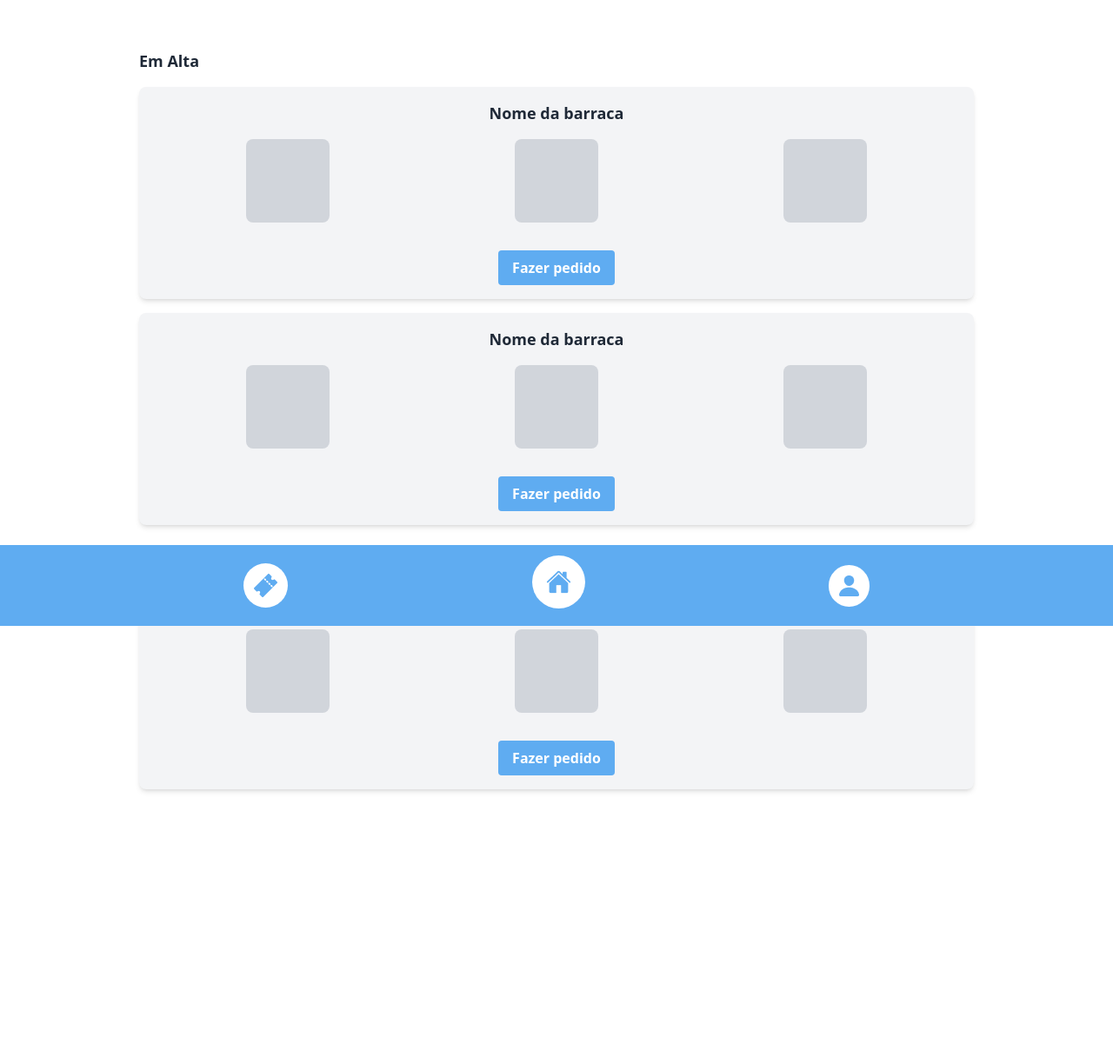
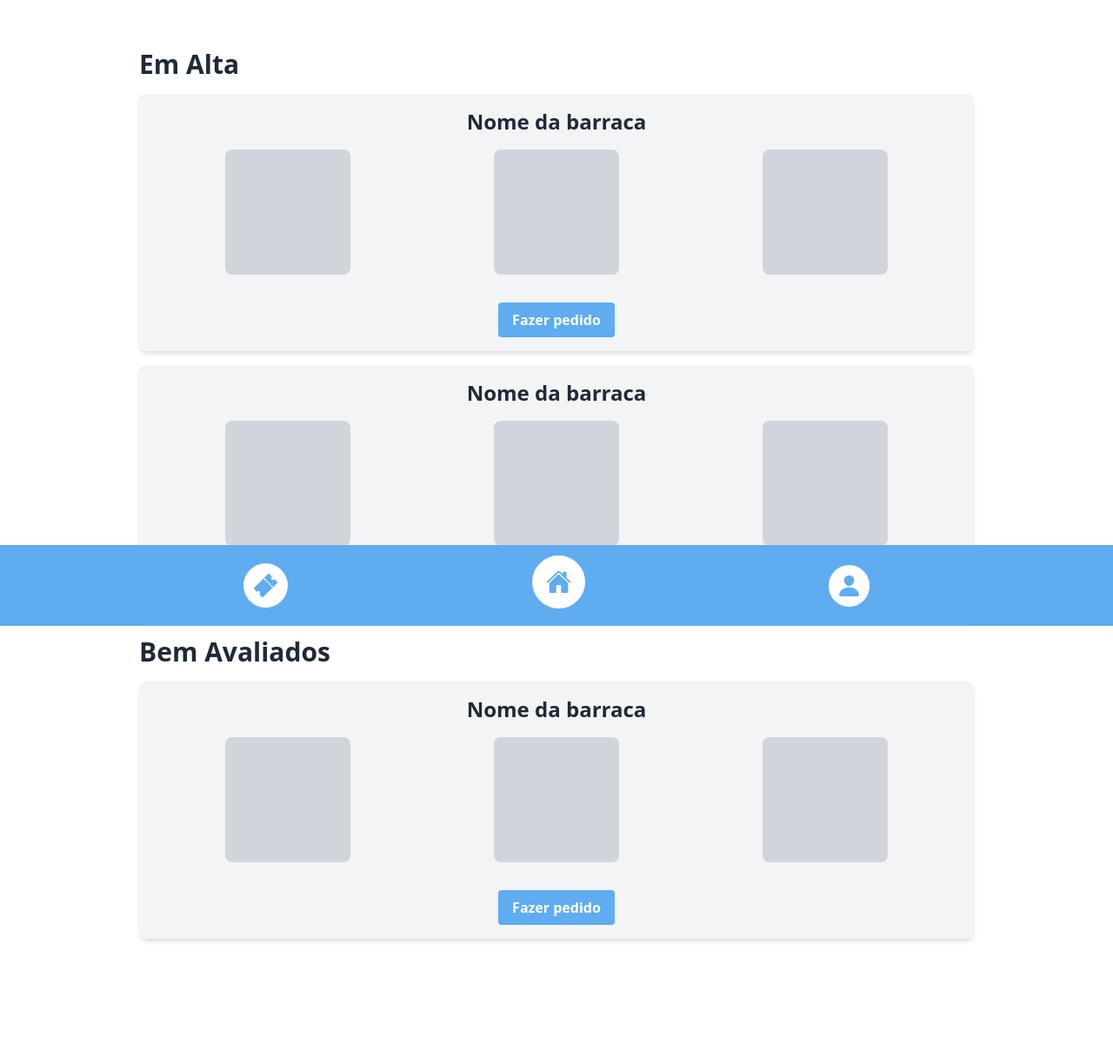
Before and after one commit to JoaoM06/pegaai, a Django app: page / in a window 1280 px wide. Shown: the part 80-1304 px from the top of the page at 87% size. Before the commit the page ends 991 px from the top, so only its background shows below. Run offline with Django 5.2, Linux system fonts and the light colour scheme.

Commit message:
adding tailwind compiling script in packege.json and scrollbar.css

```diff
--- a/pegaai/app/templates/index.html
+++ b/pegaai/app/templates/index.html
@@ -8,19 +8,20 @@
     <title>Página de Destaques</title>
     <link rel="stylesheet" href="{% static 'css/output.css' %}">
     <link rel="stylesheet" href="{% static 'css/animations.css' %}">
+    <link rel="stylesheet" href="{% static 'css/scrollbar.css' %}">
 </head>
 <body class="bg-white">
 
     {% include 'header.html' %}
 
     <main class="flex-grow pt-28 pb-32 px-4 md:px-8 mt-6 fade-in lg:mx-32">
-        <div class="text-lg font-bold font-sans text-gray-800 mb-4">Em Alta</div>
+        <div class="text-lg lg:text-3xl font-bold font-sans text-gray-800 mb-4">Em Alta</div>
         <div class="bg-gray-100 rounded-lg shadow-md text-center mb-4 p-4">
-            <div class="text-lg font-bold font-sans text-gray-800 mb-4">Nome da barraca</div>
+            <div class="text-lg lg:text-2xl font-bold font-sans text-gray-800 mb-4">Nome da barraca</div>
             <div class="flex justify-around mb-4">
-                <div class="bg-gray-300 rounded-lg w-24 h-24"></div>
-                <div class="bg-gray-300 rounded-lg w-24 h-24"></div>
-                <div class="bg-gray-300 rounded-lg w-24 h-24"></div>
+                <div class="bg-gray-300 rounded-lg w-24 h-24 lg:w-36 lg:h-36"></div>
+                <div class="bg-gray-300 rounded-lg w-24 h-24 lg:w-36 lg:h-36"></div>
+                <div class="bg-gray-300 rounded-lg w-24 h-24 lg:w-36 lg:h-36"></div>
             </div>
             <button class="bg-primary text-white font-bold font-sans py-2 px-4 rounded hover:bg-blue-600 mt-4">
                 Fazer pedido
@@ -28,24 +29,24 @@
         </div>
 
         <div class="bg-gray-100 rounded-lg shadow-md text-center mb-4 p-4">
-            <div class="text-lg font-bold font-sans text-gray-800 mb-4">Nome da barraca</div>
+            <div class="text-lg lg:text-2xl font-bold font-sans text-gray-800 mb-4">Nome da barraca</div>
             <div class="flex justify-around mb-4">
-                <div class="bg-gray-300 rounded-lg w-24 h-24"></div>
-                <div class="bg-gray-300 rounded-lg w-24 h-24"></div>
-                <div class="bg-gray-300 rounded-lg w-24 h-24"></div>
+                <div class="bg-gray-300 rounded-lg w-24 h-24 lg:w-36 lg:h-36"></div>
+                <div class="bg-gray-300 rounded-lg w-24 h-24 lg:w-36 lg:h-36"></div>
+                <div class="bg-gray-300 rounded-lg w-24 h-24 lg:w-36 lg:h-36"></div>
             </div>
             <button class="bg-primary text-white font-bold font-sans py-2 px-4 rounded hover:bg-blue-600 mt-4">
                 Fazer pedido
             </button>
         </div>
 
-        <div class="text-lg font-bold font-sans text-gray-800 mb-4">Bem Avaliados</div>
+        <div class="text-lg lg:text-3xl font-bold font-sans text-gray-800 mb-4">Bem Avaliados</div>
         <div class="bg-gray-100 rounded-lg shadow-md text-center mb-4 p-4">
-            <div class="text-lg font-bold font-sans text-gray-800 mb-4">Nome da barraca</div>
+            <div class="text-lg lg:text-2xl font-bold font-sans text-gray-800 mb-4">Nome da barraca</div>
             <div class="flex justify-around mb-4">
-                <div class="bg-gray-300 rounded-lg w-24 h-24"></div>
-                <div class="bg-gray-300 rounded-lg w-24 h-24"></div>
-                <div class="bg-gray-300 rounded-lg w-24 h-24"></div>
+                <div class="bg-gray-300 rounded-lg w-24 h-24 lg:w-36 lg:h-36"></div>
+                <div class="bg-gray-300 rounded-lg w-24 h-24 lg:w-36 lg:h-36"></div>
+                <div class="bg-gray-300 rounded-lg w-24 h-24 lg:w-36 lg:h-36"></div>
             </div>
             <button class="bg-primary text-white font-bold font-sans py-2 px-4 rounded hover:bg-blue-600 mt-4">
                 Fazer pedido
--- a/pegaai/package.json
+++ b/pegaai/package.json
@@ -1,5 +1,8 @@
 {
   "devDependencies": {
     "tailwindcss": "^3.4.14"
+  },
+  "scripts": {
+    "build:tw": "tailwindcss -i ./static/css/tailwind.css -o ./static/css/output.css --watch"
   }
 }
--- a/pegaai/static/css/output.css
+++ b/pegaai/static/css/output.css
@@ -1288,37 +1292,12 @@ video {
     margin-right: 8rem;
   }
 
-  .lg\:mx-24 {
-    margin-left: 6rem;
-    margin-right: 6rem;
-  }
-
-  .lg\:h-60 {
-    height: 15rem;
-  }
-
-  .lg\:h-52 {
-    height: 13rem;
-  }
-
-  .lg\:h-48 {
-    height: 12rem;
+  .lg\:h-36 {
+    height: 9rem;
   }
 
   .lg\:w-36 {
     width: 9rem;
-  }
-
-  .lg\:w-60 {
-    width: 15rem;
-  }
-
-  .lg\:w-52 {
-    width: 13rem;
-  }
-
-  .lg\:w-48 {
-    width: 12rem;
   }
 
   .lg\:py-3 {
--- /dev/null
+++ b/pegaai/static/css/scrollbar.css
@@ -0,0 +1,23 @@
+
+::-webkit-scrollbar {
+    width: 12px; /* Largura da barra de rolagem */
+    height: 2px; /* Altura da barra de rolagem horizontal */
+}
+
+
+::-webkit-scrollbar-track {
+    background: #f1f1f1; /* Cor do fundo */
+    border-radius: 10px; /* Arredondamento do fundo */
+}
+
+
+::-webkit-scrollbar-thumb {
+    background-color: #888; /* Cor do polegar */
+    border-radius: 10px; /* Arredondamento do polegar */
+    border: 3px solid #f1f1f1; /* Espessura e cor da borda do polegar */
+}
+
+
+::-webkit-scrollbar-thumb:hover {
+    background-color: #555; /* Cor do polegar ao passar o mouse */
+}
```
Also changed, not shown: other parts of pegaai/static/css/output.css (+54 -50 lines).
